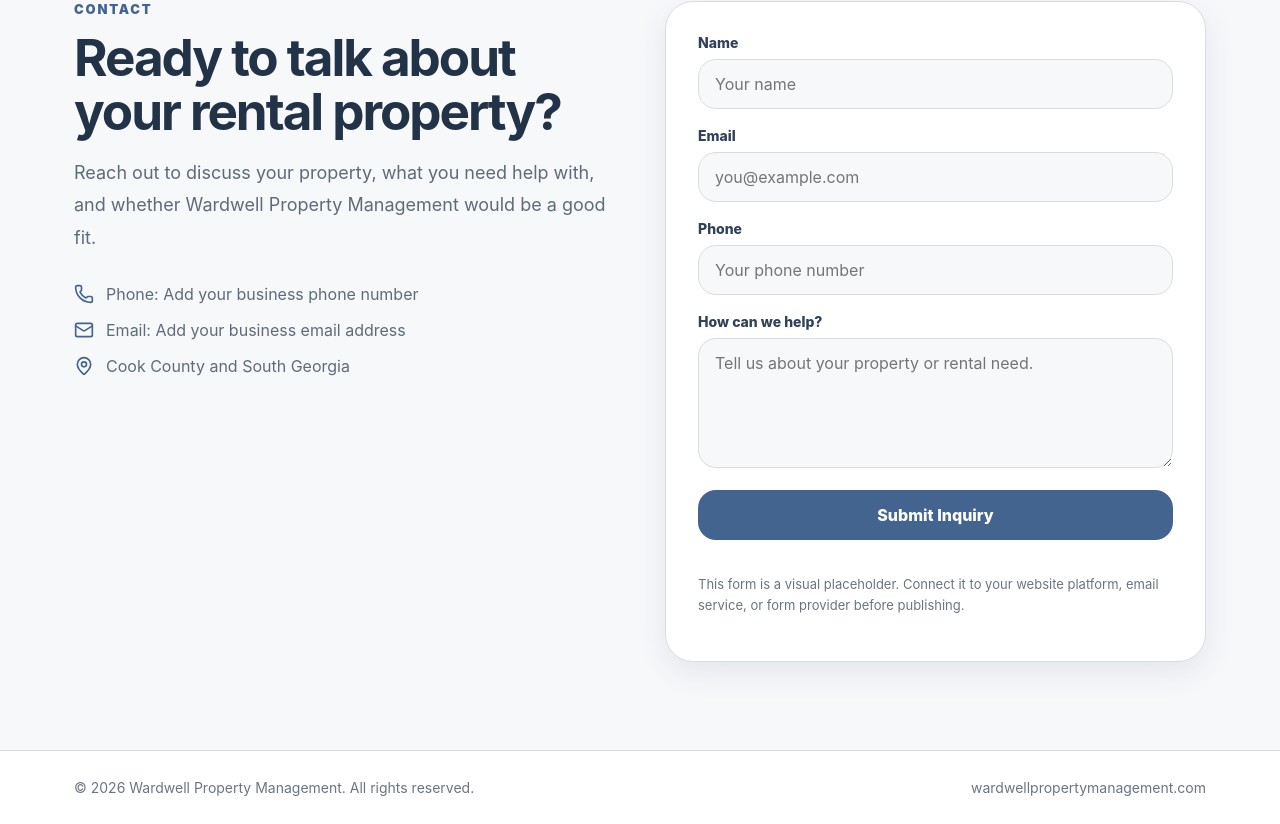
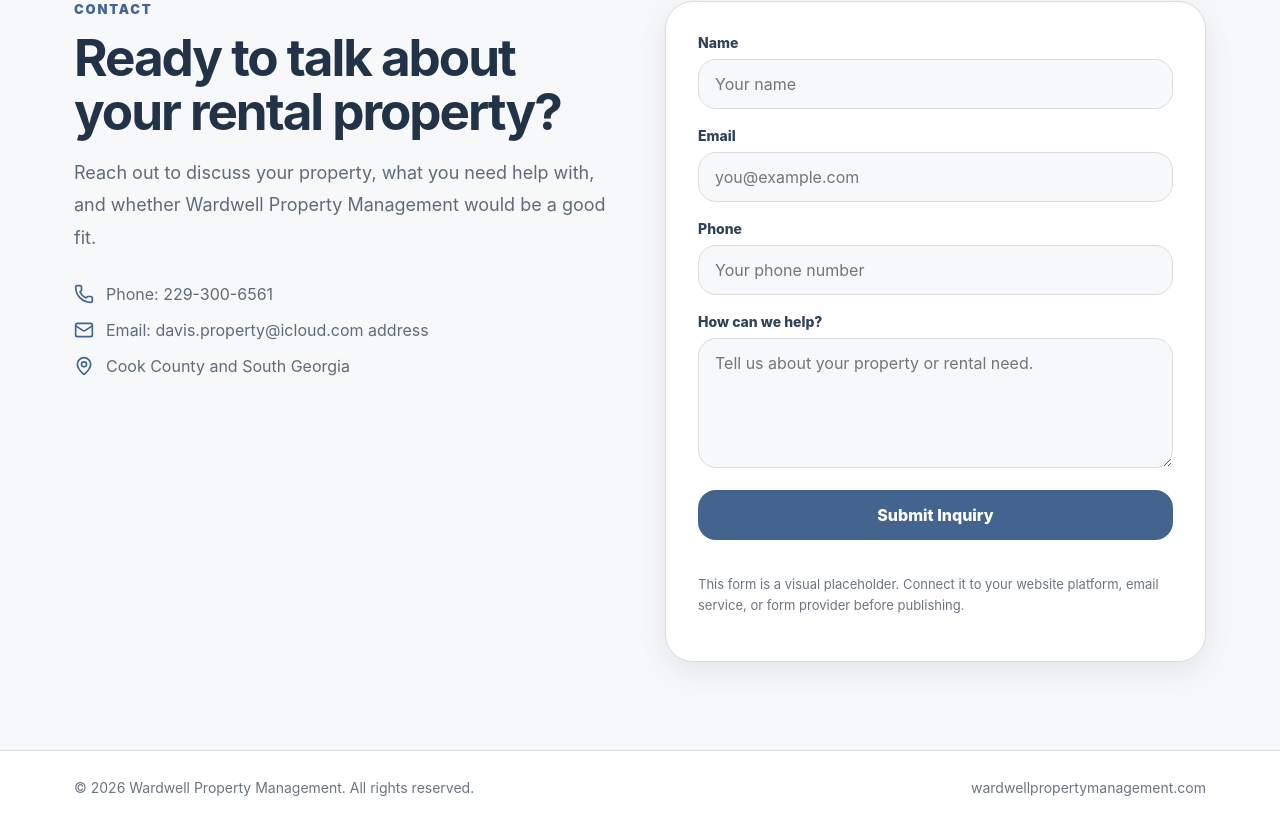
Before and after one commit to dswardwell-crypto/WardwellPropertyManagement, a React (Vite) app: page / in a window 1280 px wide. Shown: the part 4402-5226 px from the top of the page. Built offline with nearby package versions, Linux system fonts and the light colour scheme.

Commit message:
Update App.jsx

```diff
--- a/src/App.jsx
+++ b/src/App.jsx
@@ -167,8 +167,8 @@ export default function App() {
             <h2>Ready to talk about your rental property?</h2>
             <p className="section-copy">Reach out to discuss your property, what you need help with, and whether Wardwell Property Management would be a good fit.</p>
             <div className="contact-lines">
-              <div className="contact-line"><Phone size={20} /><span>Phone: Add your business phone number</span></div>
-              <div className="contact-line"><Mail size={20} /><span>Email: Add your business email address</span></div>
+              <div className="contact-line"><Phone size={20} /><span>Phone: 229-300-6561</span></div>
+              <div className="contact-line"><Mail size={20} /><span>Email: davis.property@icloud.com address</span></div>
               <div className="contact-line"><MapPin size={20} /><span>Cook County and South Georgia</span></div>
             </div>
           </div>
```
